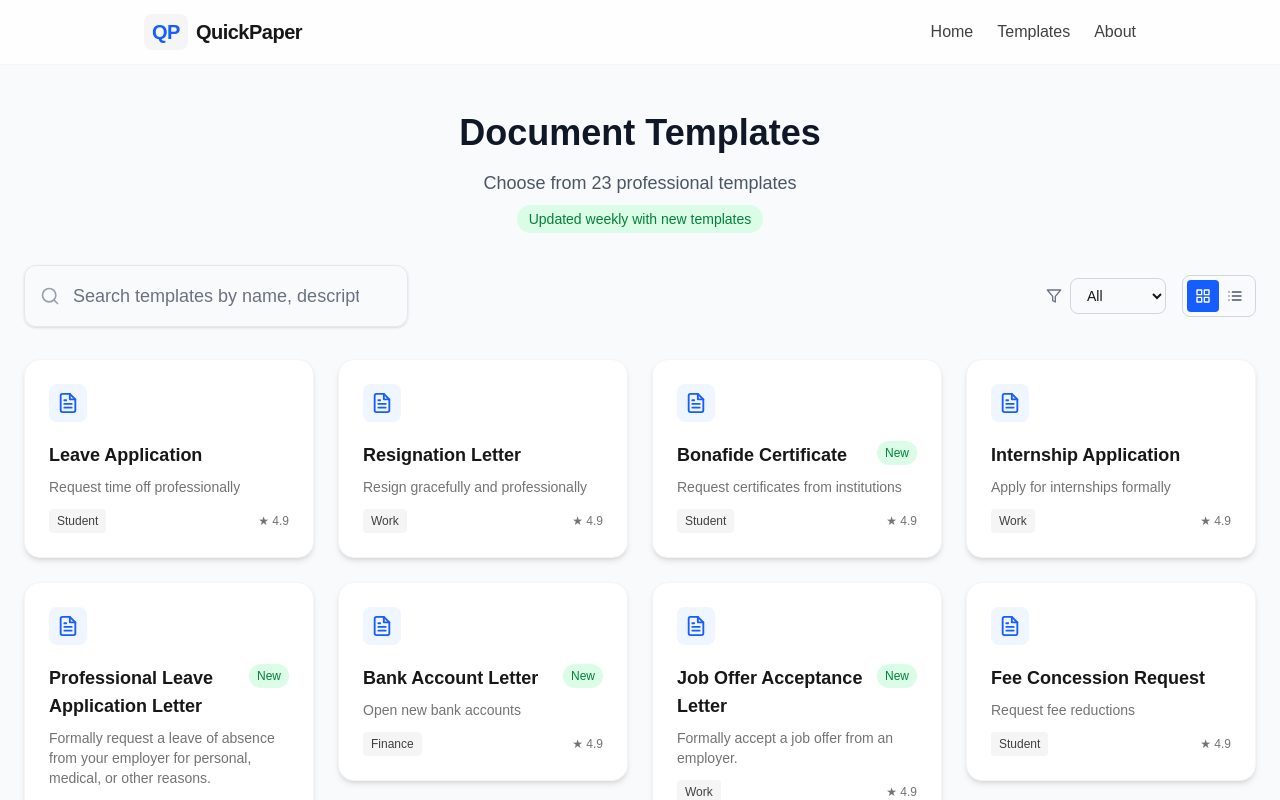
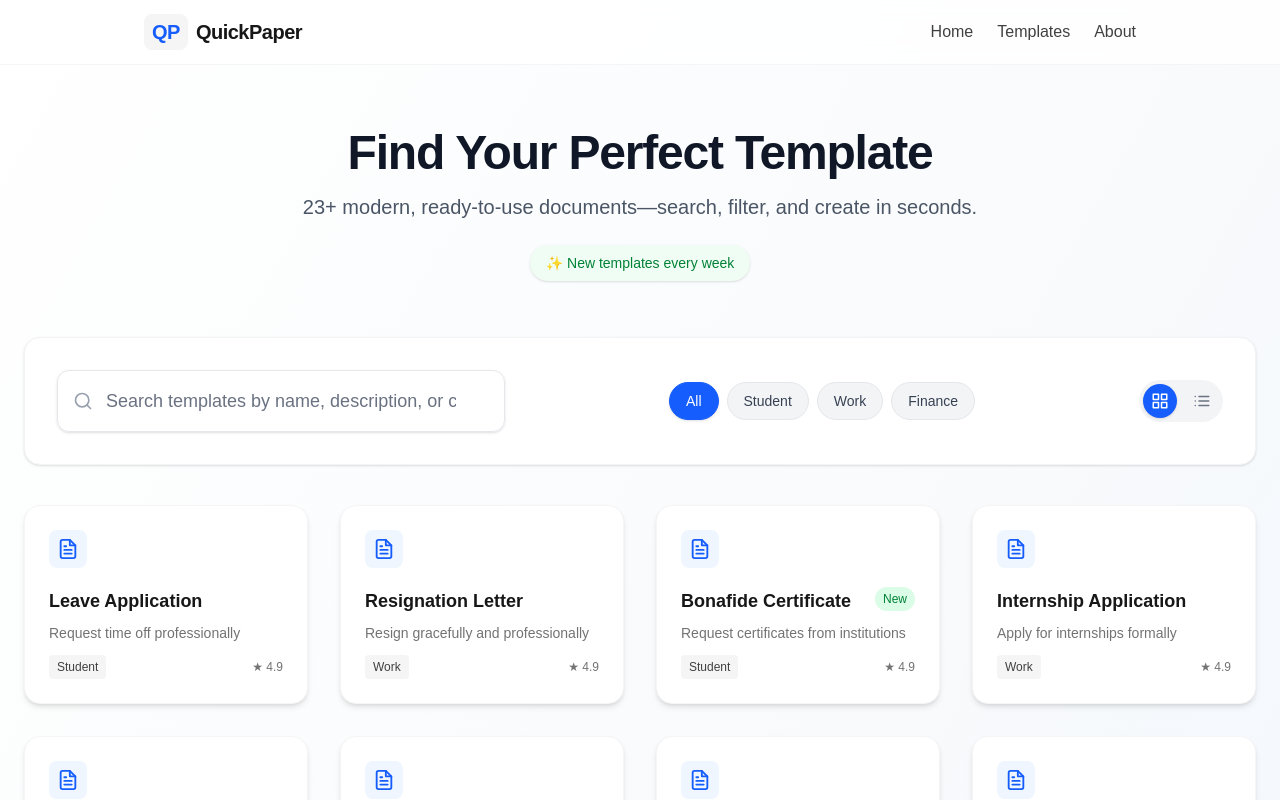
Before and after one commit to aditiappemane/QuickPaper, a Next.js app: page /templates in a window 1280 px wide. Shown: the top 800 px of the page. Built offline with nearby package versions, Linux system fonts and the light colour scheme.

Commit message:
updated the page.tsx of template

```diff
--- a/src/app/templates/page.tsx
+++ b/src/app/templates/page.tsx
@@ -5,8 +5,8 @@ import Footer from "@/components/Footer";
 import SearchBar from "@/components/SearchBar";
 import TemplateCard from "@/components/TemplateCard";
 import Template from "@/app/Template";
-import { motion } from "framer-motion";
-import { FiFilter, FiGrid, FiList } from "react-icons/fi";
+import { motion, AnimatePresence } from "framer-motion";
+import { FiGrid, FiList } from "react-icons/fi";
 import NoResultsFound from "@/components/NoResultsFound";
 import { templates } from "@/app/templates";
 
@@ -19,11 +19,9 @@ export default function TemplatesPage() {
 
   const filtered = useMemo(() => {
     let result = templates;
-
     if (selectedCategory !== "All") {
       result = result.filter((t) => t.category === selectedCategory);
     }
-
     if (search.trim()) {
       result = result.filter(
         (t) =>
@@ -32,92 +30,104 @@ export default function TemplatesPage() {
           t.category.toLowerCase().includes(search.toLowerCase())
       );
     }
-
     return result.sort((a, b) => b.popularity - a.popularity);
   }, [search, selectedCategory]);
 
   return (
-    <div className="min-h-screen flex flex-col bg-gray-50">
+    <div className="min-h-screen flex flex-col bg-gradient-to-br from-white via-slate-50 to-blue-50">
       <Header />
       <Template>
-        <main className="flex-1 py-12">
+        <main className="flex-1 py-16">
           <div className="max-w-7xl mx-auto px-6">
-            {/* Header */}
-            <div className="mb-8">
+            {/* Hero/Header */}
             <motion.div
-                initial={{ opacity: 0, y: 20 }}
+              initial={{ opacity: 0, y: 24 }}
               animate={{ opacity: 1, y: 0 }}
-                className="text-center mb-8"
+              transition={{ duration: 0.6, type: "spring" }}
+              className="text-center mb-14"
             >
-                <h1 className="text-4xl font-bold text-gray-900 mb-4">
-                  Document Templates
+              <h1 className="text-5xl font-extrabold text-gray-900 mb-4 tracking-tight">
+                Find Your Perfect Template
               </h1>
-                <p className="text-lg text-gray-600 mb-2">
-                  Choose from {templates.length} professional templates
+              <p className="text-xl text-gray-600 mb-6">
+                {templates.length}+ modern, ready-to-use documents—search,
+                filter, and create in seconds.
               </p>
-                <div className="inline-flex items-center px-3 py-1 bg-green-100 text-green-700 rounded-full text-sm font-medium">
-                  Updated weekly with new templates
+              <div className="inline-flex items-center px-4 py-2 bg-green-50 text-green-700 rounded-full text-sm font-medium shadow-sm">
+                ✨ New templates every week
               </div>
             </motion.div>
 
-              {/* Search and Filters */}
-              <div className="flex flex-col lg:flex-row gap-4 items-center justify-between mb-6">
-                <div className="w-full lg:w-96">
+            {/* Search & Filters */}
+            <motion.div
+              initial={{ opacity: 0, y: 16 }}
+              animate={{ opacity: 1, y: 0 }}
+              transition={{ delay: 0.1, duration: 0.5 }}
+              className="bg-white rounded-2xl shadow border border-gray-100 p-8 mb-10 flex flex-col md:flex-row md:items-center md:justify-between gap-6"
+            >
+              {/* SearchBar */}
+              <div className="flex-1 w-full md:max-w-md">
                 <SearchBar value={search} onChange={setSearch} />
               </div>
 
-                <div className="flex items-center gap-4">
-                  {/* Category Filter */}
-                  <div className="flex items-center gap-2">
-                    <FiFilter className="text-gray-500" />
-                    <select
-                      value={selectedCategory}
-                      onChange={(e) => setSelectedCategory(e.target.value)}
-                      className="border border-gray-300 rounded-lg px-3 py-2 text-sm focus:outline-none focus:ring-2 focus:ring-blue-500"
+              {/* Category Pills */}
+              <div className="flex flex-wrap gap-2 items-center">
+                {categories.map((cat) => (
+                  <button
+                    key={cat}
+                    onClick={() => setSelectedCategory(cat)}
+                    className={`px-4 py-2 rounded-full font-medium text-sm transition-all border
+                      ${
+                        selectedCategory === cat
+                          ? "bg-blue-600 text-white border-blue-600 shadow"
+                          : "bg-gray-100 text-gray-700 border-gray-200 hover:bg-blue-50 hover:border-blue-400"
+                      }
+                    `}
                   >
-                      {categories.map((cat) => (
-                        <option key={cat} value={cat}>
                     {cat}
-                        </option>
+                  </button>
                 ))}
-                    </select>
               </div>
 
               {/* View Toggle */}
-                  <div className="flex items-center border border-gray-300 rounded-lg p-1">
+              <div className="flex items-center gap-2 bg-gray-100 rounded-full p-1">
                 <button
                   onClick={() => setViewMode("grid")}
-                      className={`p-2 rounded ${
+                  className={`p-2 rounded-full transition-all ${
                     viewMode === "grid"
-                          ? "bg-blue-600 text-white"
-                          : "text-gray-600"
+                      ? "bg-blue-600 text-white shadow"
+                      : "text-gray-500 hover:text-blue-700"
                   }`}
+                  aria-label="Grid view"
                 >
-                      <FiGrid />
+                  <FiGrid size={18} />
                 </button>
                 <button
                   onClick={() => setViewMode("list")}
-                      className={`p-2 rounded ${
+                  className={`p-2 rounded-full transition-all ${
                     viewMode === "list"
-                          ? "bg-blue-600 text-white"
-                          : "text-gray-600"
+                      ? "bg-blue-600 text-white shadow"
+                      : "text-gray-500 hover:text-blue-700"
                   }`}
+                  aria-label="List view"
                 >
-                      <FiList />
+                  <FiList size={18} />
                 </button>
               </div>
-                </div>
-              </div>
-            </div>
+            </motion.div>
 
             {/* Results Section */}
+            <AnimatePresence>
               {filtered.length === 0 ? (
                 <NoResultsFound searchTerm={search} />
               ) : (
                 <motion.div
+                  key={viewMode + selectedCategory + search}
                   initial={{ opacity: 0 }}
                   animate={{ opacity: 1 }}
-                className={`grid gap-6 ${
+                  exit={{ opacity: 0 }}
+                  transition={{ duration: 0.4 }}
+                  className={`grid gap-8 ${
                     viewMode === "grid"
                       ? "grid-cols-1 sm:grid-cols-2 lg:grid-cols-3 xl:grid-cols-4"
                       : "grid-cols-1"
@@ -126,15 +136,16 @@ export default function TemplatesPage() {
                   {filtered.map((template, index) => (
                     <motion.div
                       key={template.id}
-                    initial={{ opacity: 0, y: 20 }}
+                      initial={{ opacity: 0, y: 24 }}
                       animate={{ opacity: 1, y: 0 }}
-                    transition={{ delay: index * 0.05 }}
+                      transition={{ delay: index * 0.04 }}
                     >
                       <TemplateCard {...template} viewMode={viewMode} />
                     </motion.div>
                   ))}
                 </motion.div>
               )}
+            </AnimatePresence>
           </div>
         </main>
       </Template>
```
Lines whose indentation alone changed are shown as unchanged.
